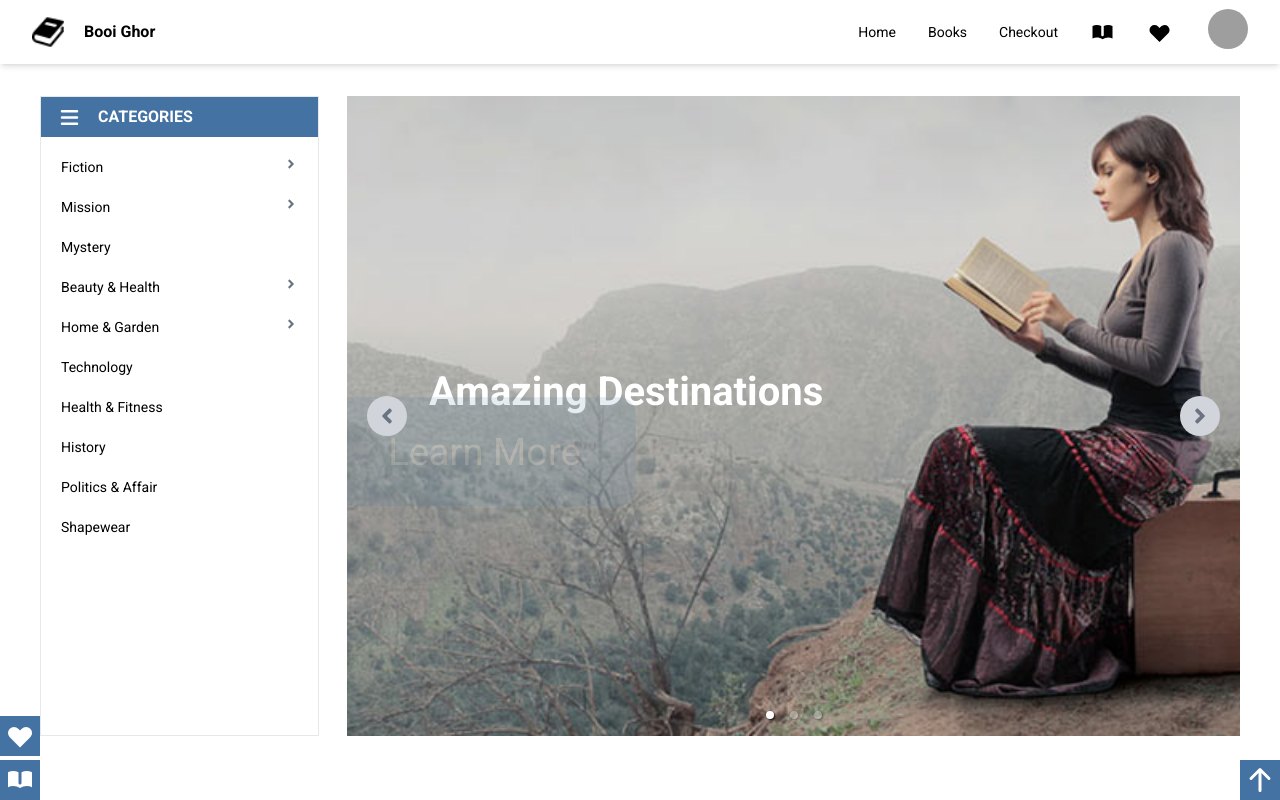
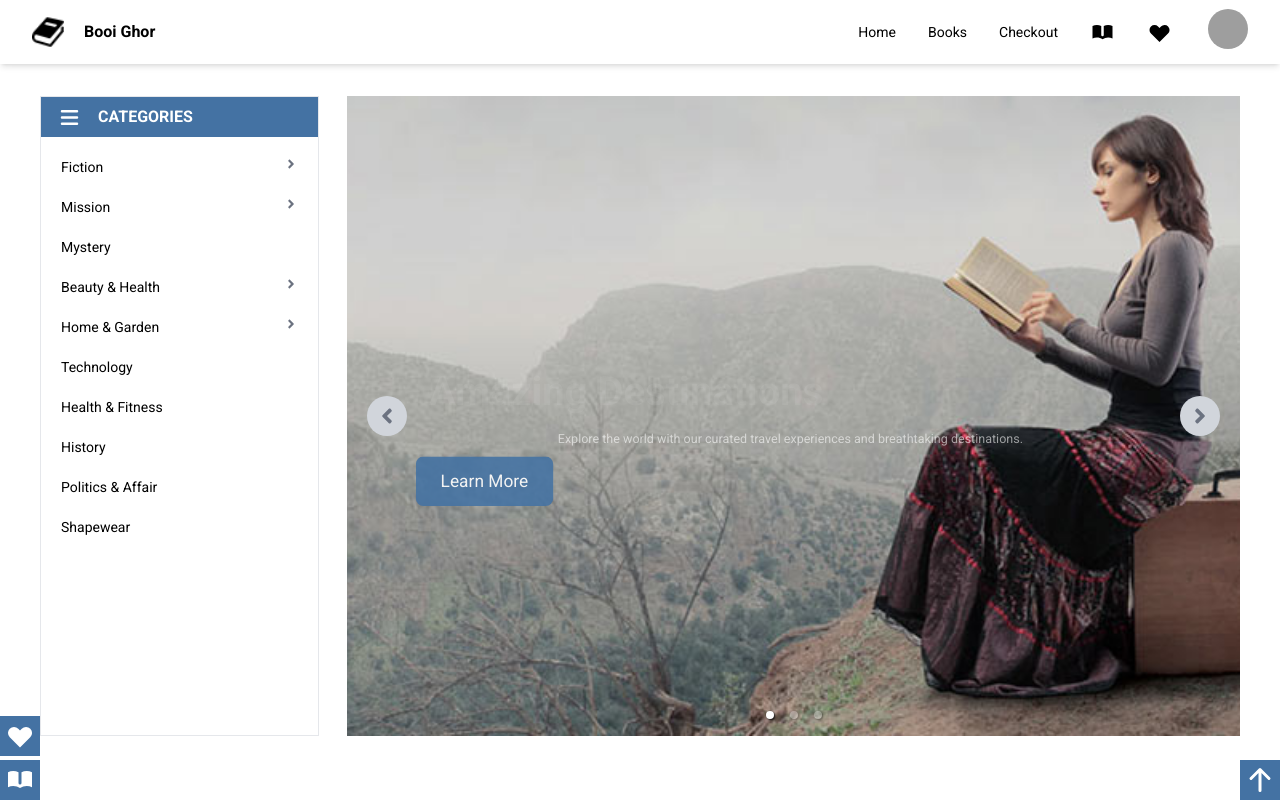
Before and after one commit to Sumon092/boi_ghor_client, a React (Vite) app: page / in a window 1280 px wide. Built offline with nearby package versions, Linux system fonts and the light colour scheme; grey boxes are pictures that could not be loaded.

Commit message:
banner animation done

```diff
--- a/src/components/Slider.tsx
+++ b/src/components/Slider.tsx
@@ -45,13 +45,26 @@ const Slider = () => {
               <div className="text-container">
                 {index === 0 && (
                   <>
-                    <h2 className={`semi-headline ${
-                        currentIndex === 0 ? "sh-animation" : ""
-                      }`}>Discover</h2>
-                    <h1 className="headline">Amazing Destinations</h1>
-                    <p className={`paragraph ${
+                    <h2
+                      className={`semi-headline ${
+                        currentIndex === 0 ? "anim-semi-head" : ""
+                      }`}
+                    >
+                      Discover
+                    </h2>
+                    <h1
+                      className={`headline ${
+                        currentIndex === 0 ? "anim-headline" : ""
+                      }`}
+                    >
+                      Amazing Destinations
+                    </h1>
+
+                    <p
+                      className={`paragraph ${
                         currentIndex === 0 ? "pg-animation" : ""
-                      }`}>
+                      }`}
+                    >
                       Explore the world with our curated travel experiences and
                       breathtaking destinations.
                     </p>
@@ -66,13 +79,25 @@ const Slider = () => {
                 )}
                 {index === 1 && (
                   <>
-                    <h2 className={`semi-headline ${
-                        currentIndex === 1 ? "sh-animation" : ""
-                      }`}>Uncover</h2>
-                    <h1 className="headline">Hidden Treasures</h1>
-                    <p className={`paragraph ${
+                    <h2
+                      className={`semi-headline ${
+                        currentIndex === 1 ? "anim-semi-head" : ""
+                      }`}
+                    >
+                      Uncover
+                    </h2>
+                    <h1
+                      className={`headline ${
+                        currentIndex === 1 ? "anim-headline" : ""
+                      }`}
+                    >
+                      Hidden Treasures
+                    </h1>
+                    <p
+                      className={`paragraph ${
                         currentIndex === 1 ? "pg-animation" : ""
-                      }`}>
+                      }`}
+                    >
                       Embark on a journey to find hidden gems and immerse
                       yourself in new cultures.
                     </p>
@@ -87,13 +112,25 @@ const Slider = () => {
                 )}
                 {index === 2 && (
                   <>
-                    <h2 className={`semi-headline ${
-                        currentIndex === 2 ? "sh-animation" : ""
-                      }`}>Experience</h2>
-                    <h1 className="headline">Adventurous Escapes</h1>
-                    <p className={`paragraph ${
-                        currentIndex === 2   ? "pg-animation" : ""
-                      }`}>
+                    <h2
+                      className={`semi-headline ${
+                        currentIndex === 2 ? "anim-semi-head" : ""
+                      }`}
+                    >
+                      Experience
+                    </h2>
+                    <h1
+                      className={`headline ${
+                        currentIndex === 2 ? "anim-headline" : ""
+                      }`}
+                    >
+                      Adventurous Escapes
+                    </h1>
+                    <p
+                      className={`paragraph ${
+                        currentIndex === 2 ? "pg-animation" : ""
+                      }`}
+                    >
                       Indulge in thrilling adventures and create memories that
                       last a lifetime.
                     </p>
--- a/src/styles/Banner.css
+++ b/src/styles/Banner.css
@@ -30,13 +30,12 @@
   font-size: 1.5rem;
   font-weight: 600;
 }
-.sh-animation {
+.anim-semi-head {
   animation: enterAndExit 5s ease-in-out forwards;
-  opacity: 0;
+  opacity: 1;
   transform-origin: right center;
-  transform: translateY(100%);
+  transform: translateY(0);
   animation-fill-mode: forwards;
-  animation-delay: 0s;
 }
 
 @keyframes enterAndExit {
@@ -59,15 +58,35 @@
   font-weight: 800;
   margin-bottom: 5px;
 }
+.anim-headline {
+  animation: enterWithScale 5.5s ease-in-out forwards;
+  opacity: 0;
+  transform: scale(3);
+  transform-origin: center;
+  animation-delay: 0.5s; /* Delay after semi-headline animation */
+}
+
+@keyframes enterWithScale {
+  0% {
+    opacity: 0;
+    transform: scale(2);
+  }
+  50% {
+    opacity: 1;
+    transform: scale(1);
+  }
+  100% {
+    opacity: 0;
+    transform: scale(1);
+  }
+}
 
 .paragraph {
   font-size: 1rem;
   margin-bottom: 15px;
 }
-
-/* animation for paragraph */
 .pg-animation {
-  animation: enterAndZoomOut 3s ease-in-out forwards;
+  animation: enterAndZoomOut 7.5s ease-in-out forwards;
   opacity: 0;
   transform-origin: left center;
   transform: translateX(-100%);
@@ -99,7 +118,7 @@
 
 .vertical-to-horizontal {
   animation: rotate-left-to-right 1s linear forwards,
-    zoom-fade 2s ease-in-out 4s forwards;
+    zoom-fade 2s ease-in-out 5s forwards;
   transform-origin: bottom center;
   opacity: 1;
 }
```
